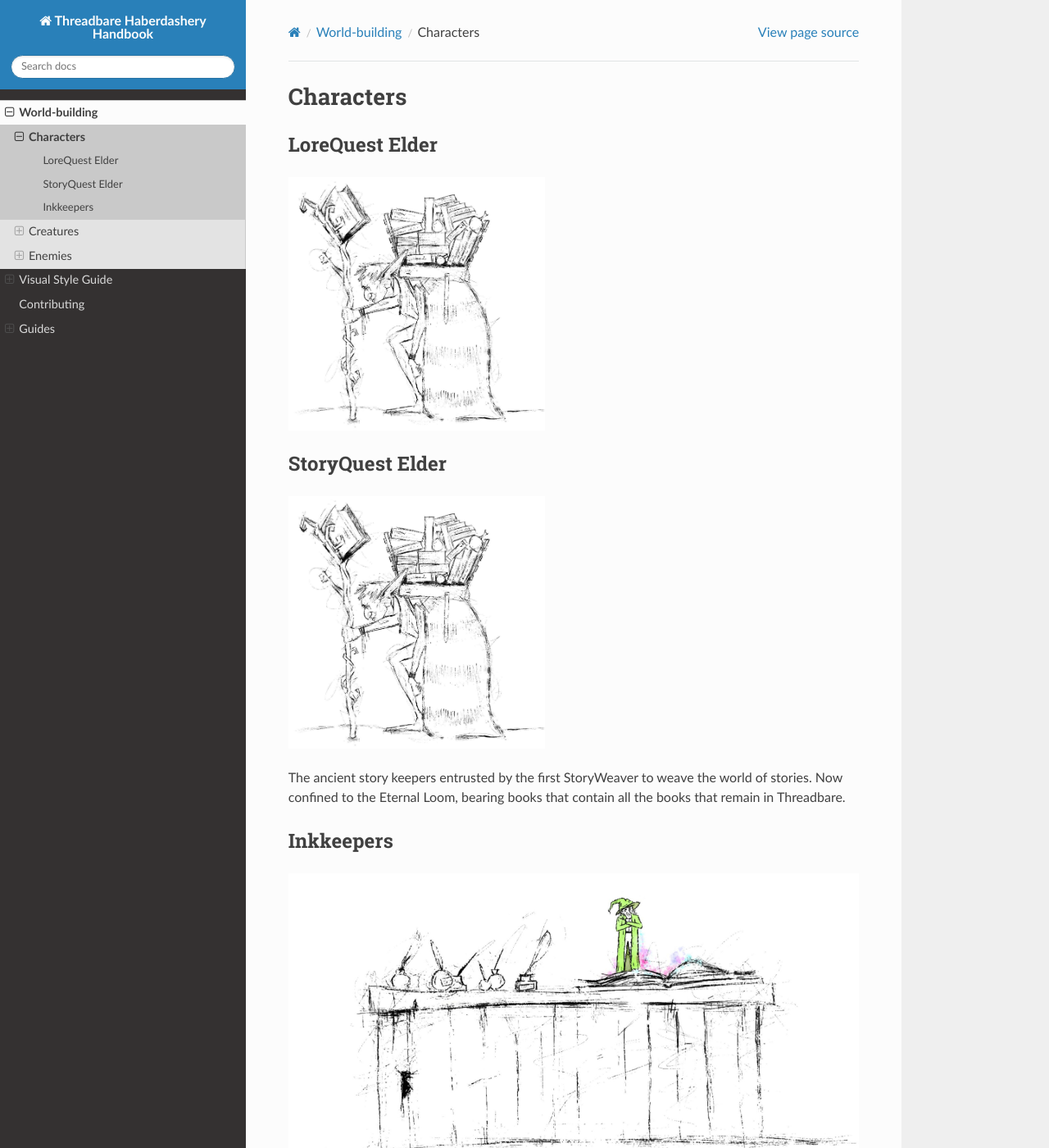
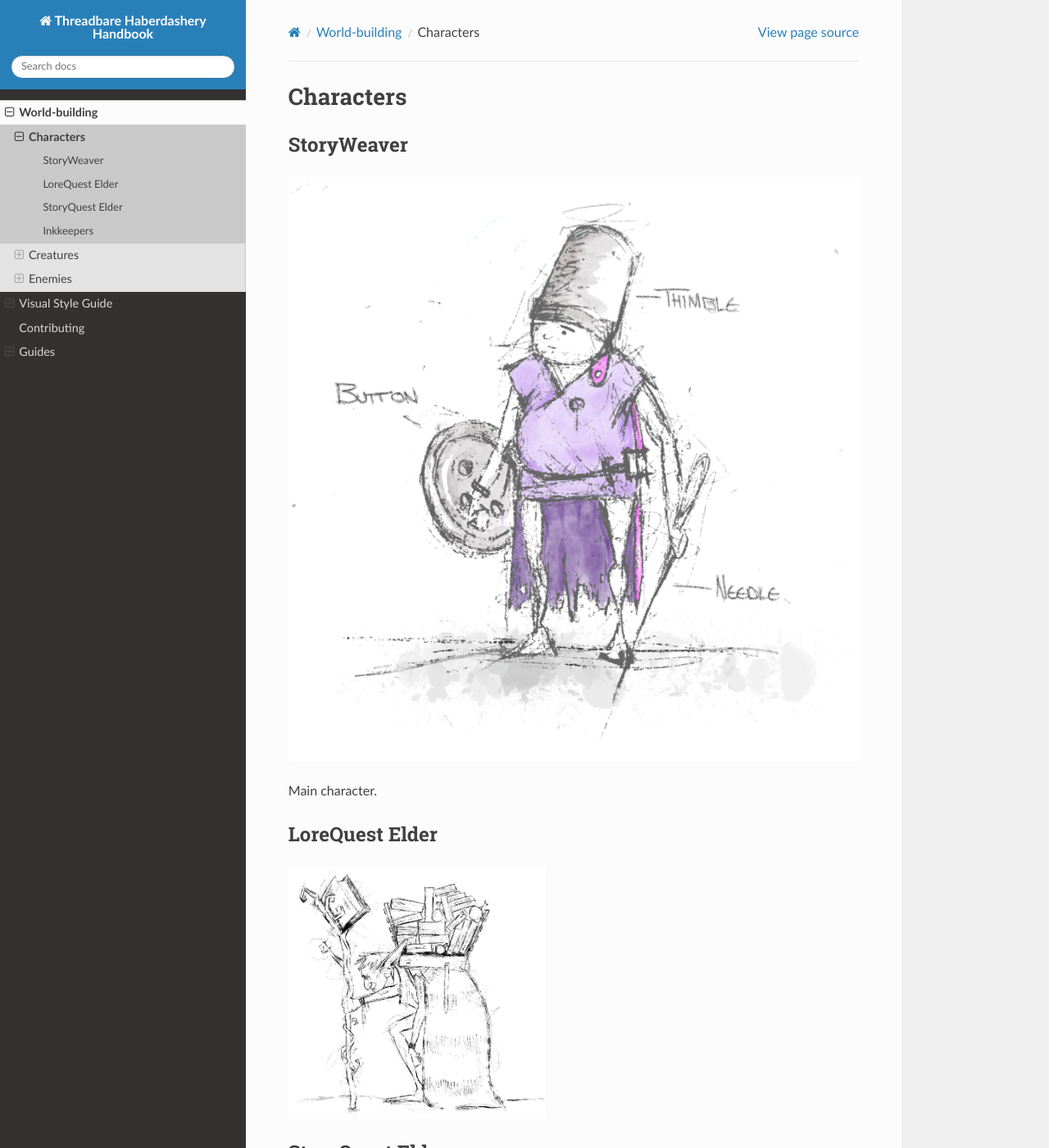
Before and after one commit to endlessm/threadbare-docs, a Sphinx documentation site: the page built from source/world/characters.rst, in a window 1280 px wide and 1400 px high. Shown: the whole window at 82% size. Built offline with Sphinx 7.4.7 and the Read the Docs theme 3.1.0, drawn with Linux system fonts in a browser that asks for light colours.

Commit message:
Update characters.rst
Add StoryWeaver to the character's list.

```diff
--- a/source/world/characters.rst
+++ b/source/world/characters.rst
@@ -1,5 +1,14 @@
 Characters
 ==========
+
+StoryWeaver
+---------------
+
+.. image:: img/story-weaver.jpg
+   :alt: Concept art of warrior-kind figure, wearing a thimbal for a hat, holding a needle for a sword and a button for a shield.
+
+Main character.
+
 
 LoreQuest Elder
 ---------------
```
